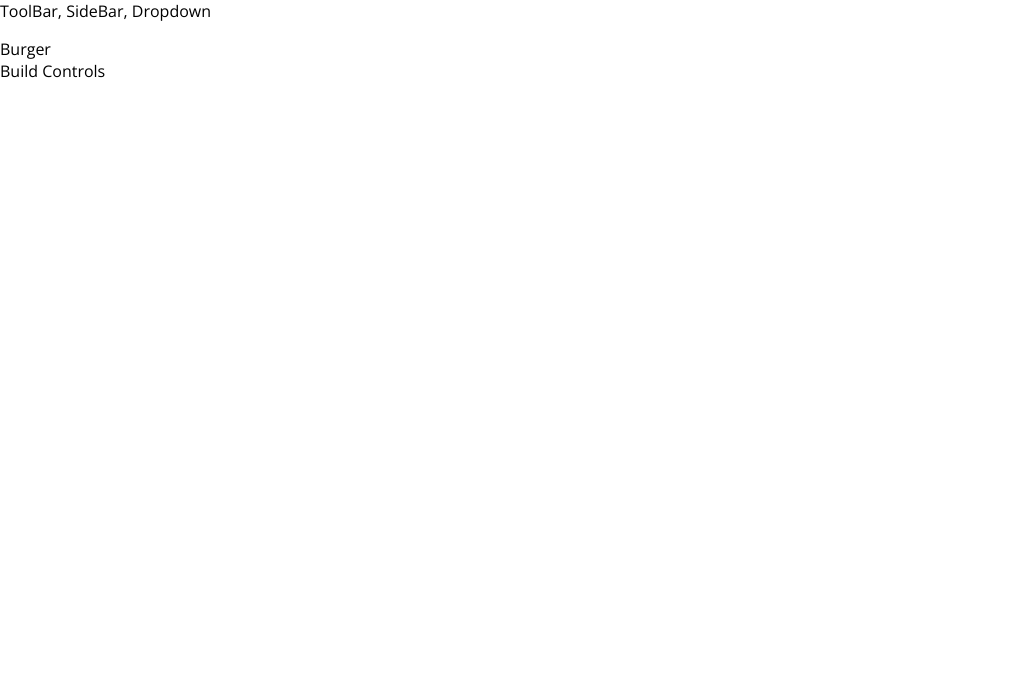
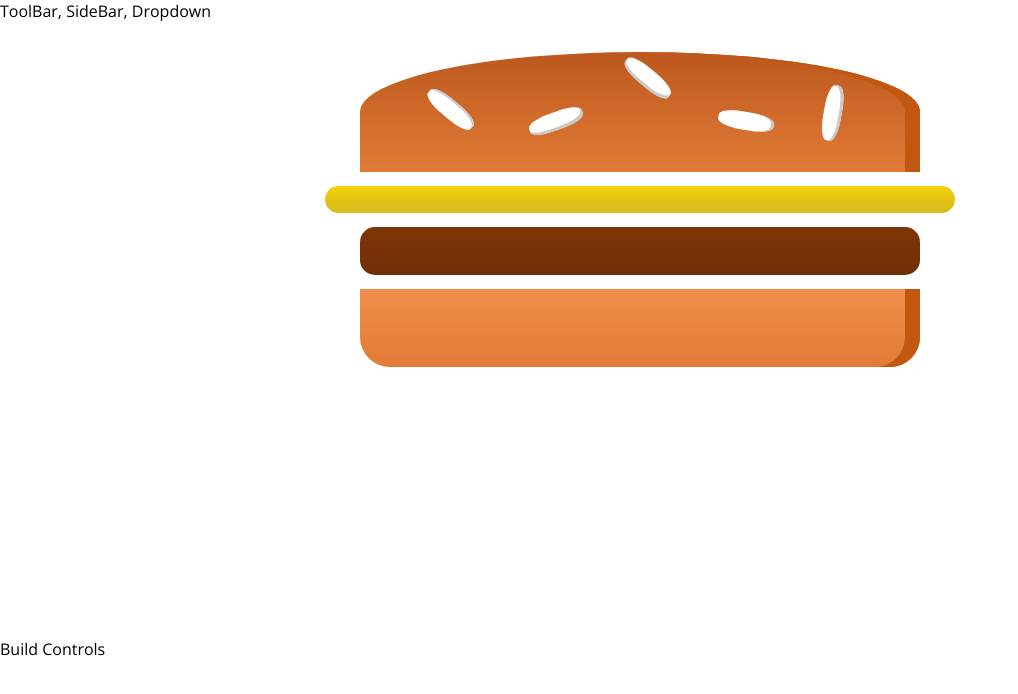
Before and after one commit to rasikag/Burger-Eat, a React app: page / in a window 1280 px wide. Shown: the top 694 px of the page, without its empty margins (0-1018 px from the left). Built offline with nearby package versions, Linux system fonts and the light colour scheme.

Commit message:
Starting the Burger Component

```diff
--- /dev/null
+++ b/src/components/Burger/Burger.css
@@ -0,0 +1,30 @@
+.Burger {
+    width: 100%;
+    margin: auto;
+    height: 250px;
+    overflow: scroll;
+    text-align: center;
+    font-weight: bold;
+    font-size: 1.2rem;
+}
+
+@media (min-width: 500px) and (min-height: 400px) {
+    .Burger {
+        width: 350px;
+        height: 300px;
+    }
+}
+
+@media (min-width: 500px) and (min-height: 401px) {
+    .Burger {
+        width: 450px;
+        height: 400px;
+    }
+}
+
+@media (min-width: 1000px) and (min-height: 700px) {
+    .Burger {
+        width: 700px;
+        height: 600px;
+    }
+}
--- a/src/components/Burger/Burger.js
+++ b/src/components/Burger/Burger.js
@@ -1,8 +1,17 @@
 import React from 'react';
+import classes from './Burger.css';
+import BurgerIngredient from './BurgerIngredient/BurgerIngredient';
 
-const burger = () => (
-    <div>
+const burger = (props) => {
+
+    return (
+        <div className={classes.Burger}>
+            <BurgerIngredient type="bread-top"/>
+            <BurgerIngredient type="cheese"/>
+            <BurgerIngredient type="meat"/>
+            <BurgerIngredient type="bread-bottom"/>
         </div>
-);
+    );
+};
 
 export default burger;
--- a/src/containers/BurgerBuilder/BurgerBuilder.js
+++ b/src/containers/BurgerBuilder/BurgerBuilder.js
@@ -1,12 +1,13 @@
 import React, { Component } from 'react';
 import Aux from '../../hoc/Aux';
+import Burger from '../../components/Burger/Burger';
 
 class BurgerBuilder extends Component {
 
     render() {
         return (
             <Aux>
-                <div>Burger</div>
+                <Burger />
                 <div>Build Controls</div>
             </Aux>
         );
```
